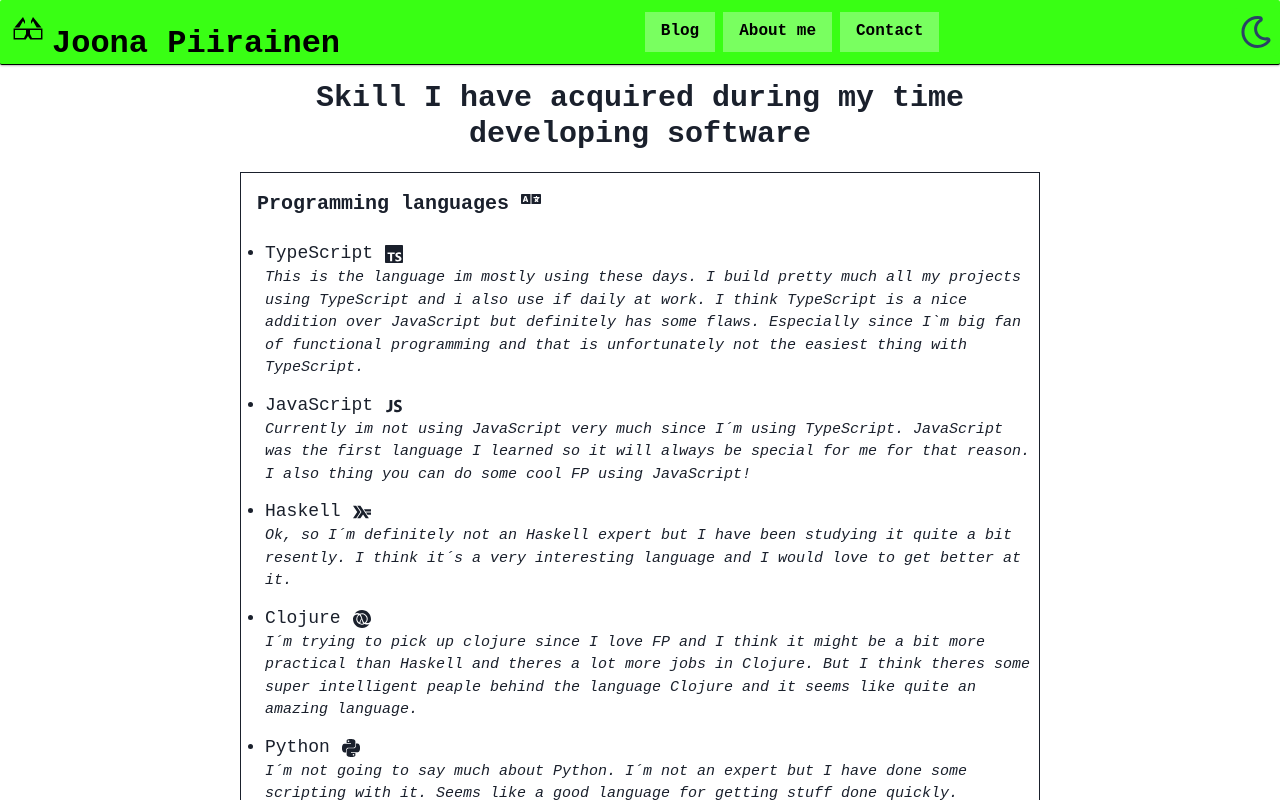
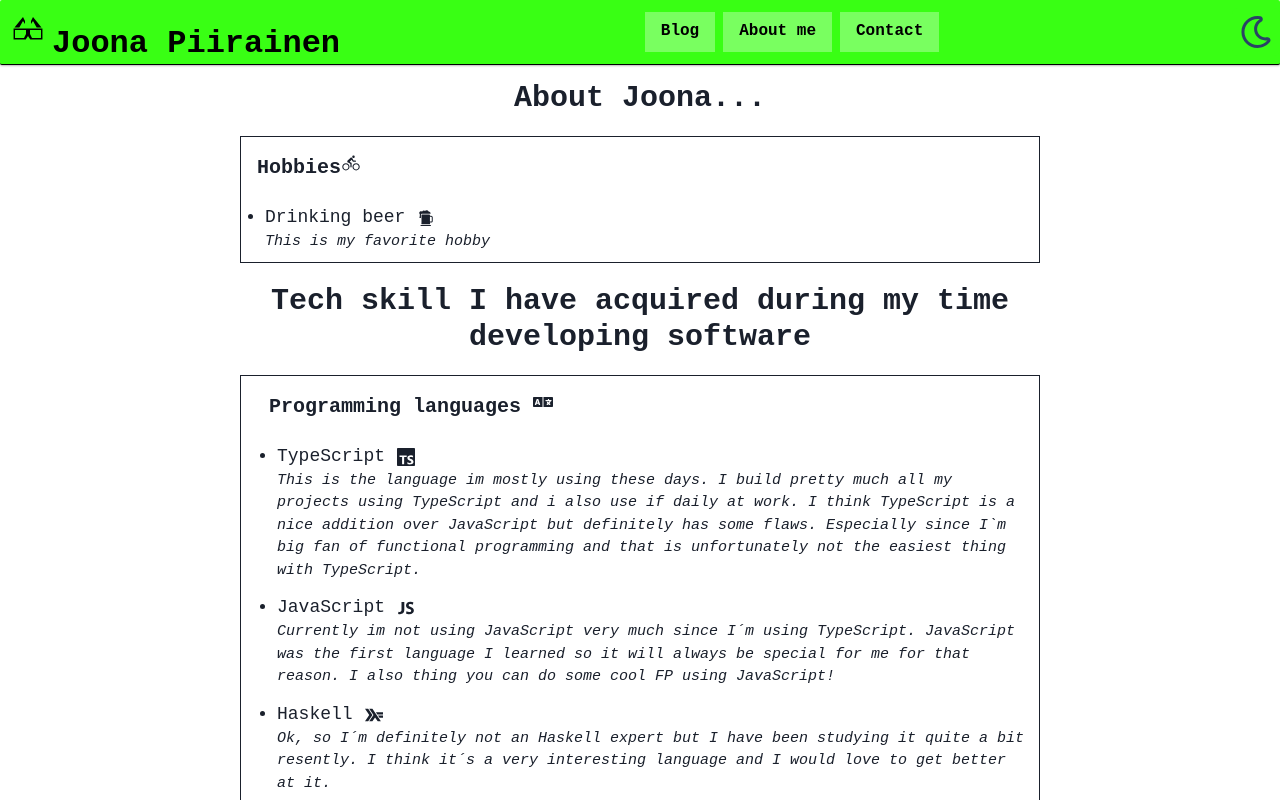
Before and after one commit to japiirainen/new-personal-website, a Next.js app: page /about in a window 1280 px wide. Shown: the top 800 px of the page. Built offline with nearby package versions, Linux system fonts and the light colour scheme.

Commit message:
update about

```diff
--- a/pages/about.tsx
+++ b/pages/about.tsx
@@ -12,7 +12,7 @@
 import { GrBrush, GrReactjs } from 'react-icons/gr'
 import { IconType } from 'react-icons/lib'
 import { FaLanguage } from 'react-icons/fa'
-import { IoLogoJavascript, IoLogoNodejs } from 'react-icons/io'
+import { IoLogoJavascript, IoLogoNodejs, IoIosBeer, IoIosBicycle } from 'react-icons/io'
 import { SiTypescript, SiHaskell, SiClojure, SiPython, SiKubernetes } from 'react-icons/si'
 import { BiServer } from 'react-icons/bi'
 import { AiOutlineCloudServer } from 'react-icons/ai'
@@ -33,15 +33,41 @@
 	)
 }
 
+const PersonalInfo: React.FC = () => {
+	const headingSize = useBreakpointValue({ base: 'md', md: 'lg' })
+	const heading2Size = useBreakpointValue({ base: 'sm', md: 'md' })
+	return (
+		<>
+			<Heading size={headingSize} fontFamily={'main'} textAlign={'center'}>
+				About Joona...
+			</Heading>
+			<Flex my={5} flexDirection={'column'} border={'1px'}>
+				<Heading size={heading2Size} fontFamily={'main'} p={4}>
+					Hobbies
+					<Icon as={IoIosBicycle} />
+				</Heading>
+				<UnorderedList spacing={3} p={2}>
+					<MyListItem
+						label={'Drinking beer'}
+						desc={'This is my favorite hobby'}
+						icon={IoIosBeer}
+					/>
+				</UnorderedList>
+			</Flex>
+		</>
+	)
+}
+
 const ContactPage: React.FC = () => {
 	const headingSize = useBreakpointValue({ base: 'md', md: 'lg' })
 	const heading2Size = useBreakpointValue({ base: 'sm', md: 'md' })
 	return (
 		<DefaultLayout description={'about me'} title={'about'} pb={200}>
+			<PersonalInfo />
 			<Heading size={headingSize} fontFamily={'main'} textAlign={'center'}>
-				Skill I have acquired during my time developing software
+				Tech skill I have acquired during my time developing software
 			</Heading>
-			<Flex mt={5} flexDirection={'column'} border={'1px'}>
+			<Flex mt={5} pl={3} flexDirection={'column'} border={'1px'}>
 				<Heading size={heading2Size} fontFamily={'main'} p={4}>
 					Programming languages <Icon as={FaLanguage} />
 				</Heading>
```
